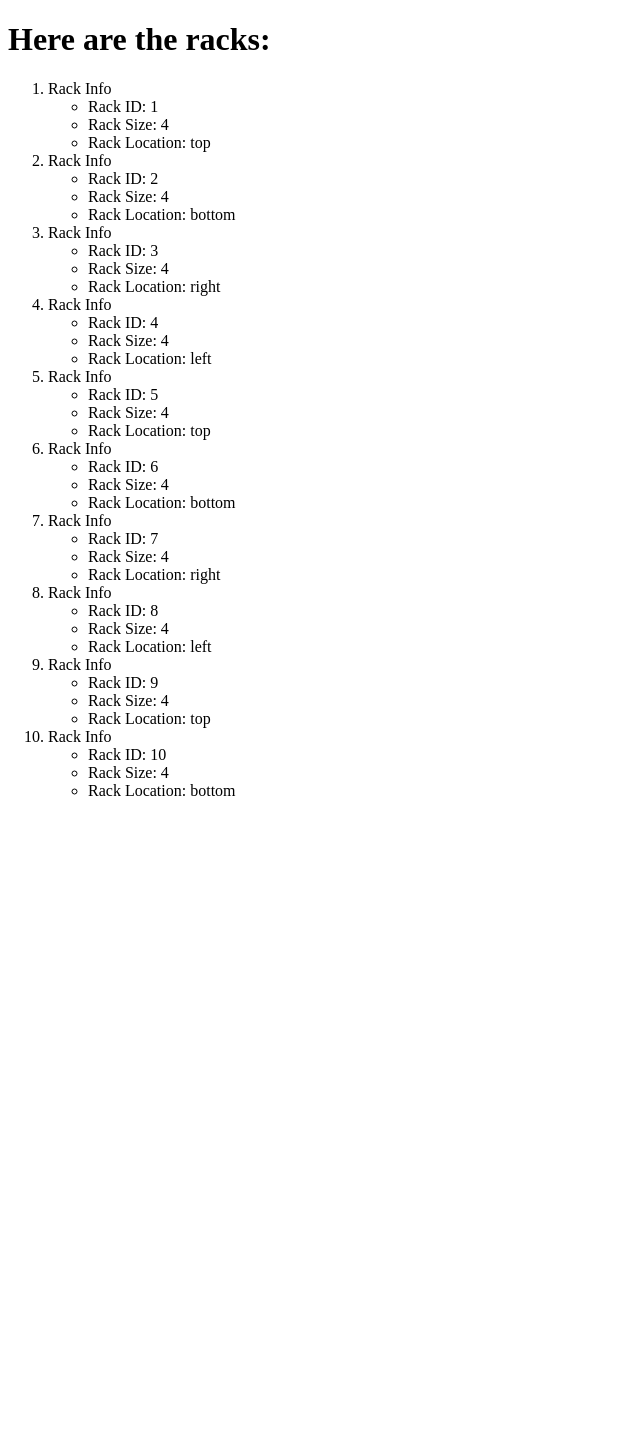
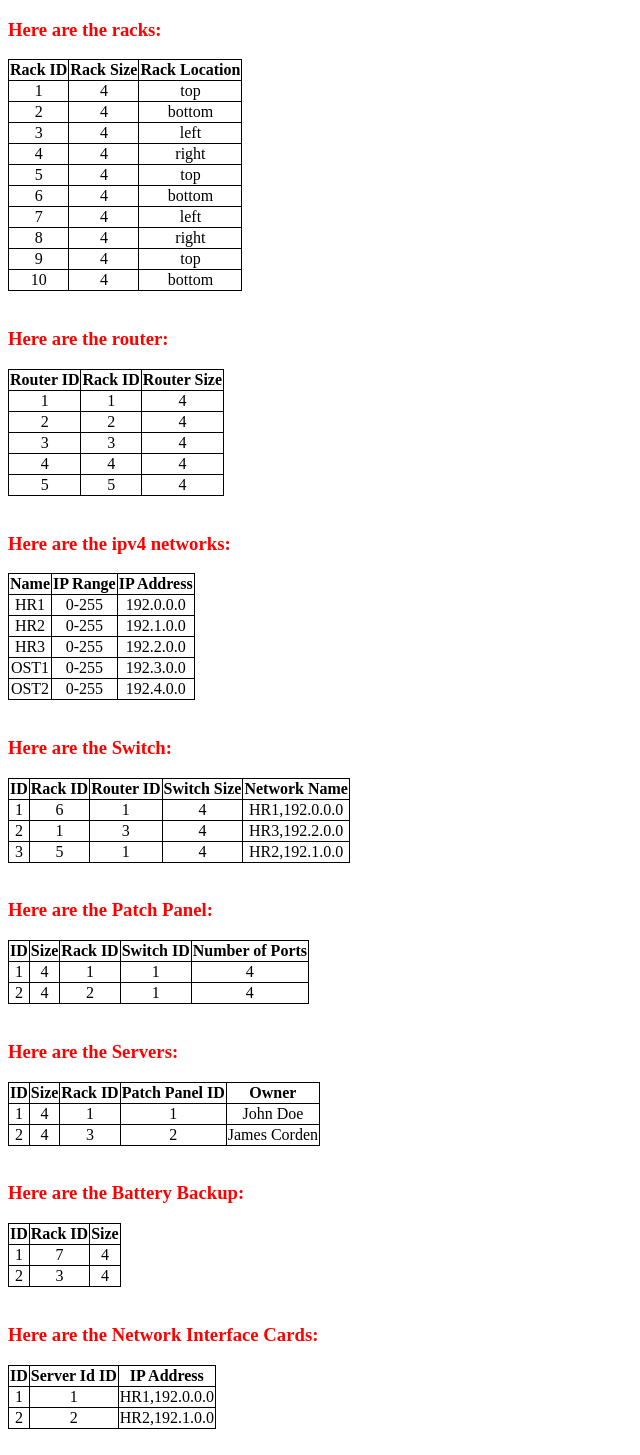
Before and after one commit to WebFrameworks-F21/rsa2, a Django app: page /second_page/ in a window 1280 px wide. Shown: the whole page, without its empty margins (0-640 px from the left). Before the commit the page ends 796 px from the top, so only its background shows below. Run offline with Django 3.2, Linux system fonts and the light colour scheme; data comes from the database, SQL or seed files in the repository.

Commit message:
third draft

```diff
--- a/rsa_rack/first_api_backend/models.py
+++ b/rsa_rack/first_api_backend/models.py
@@ -7,66 +7,67 @@ class Rack(models.Model):
     location = models.CharField(max_length=100)
 
     def __str__(self):
-        return "Rack ID: " + str(self.id) + "\n" + "Rack Location: " + self.location + "\n"
+        return str(self.id)
 
 class Router(models.Model):
     id = models.IntegerField(primary_key = True, auto_created = True)
-    rack_id = models.ForeignKey(Rack, on_delete=models.CASCADE)
+    rack_id = models.OneToOneField(Rack, on_delete=models.CASCADE)
     size = models.IntegerField()
 
     def __str__(self):
-        return "Router ID: " + str(self.id) + "\n"
+        return str(self.id)
 
 class ipv4_network(models.Model):
-    #id = models.IntegerField(primary_key = True, auto_created = True)
     name = models.CharField(max_length = 200, unique = True, primary_key = True)
     ip_range = models.CharField(max_length = 200)
+    ip_address = models.CharField(max_length = 1000, unique = True)
+
 
     def __str__(self):
-        return "Name: " + self.name + "\n" + "IP Range: " + self.ip_range + "\n"
+        return self.name + "," + self.ip_address
 
 class Switch(models.Model):
     id = models.IntegerField(primary_key = True, auto_created = True)
-    rack_id = models.ForeignKey(Rack, on_delete=models.CASCADE)
+    rack_id = models.OneToOneField(Rack, on_delete=models.CASCADE)
     router_id = models.ForeignKey(Router, on_delete=models.CASCADE)
     size = models.IntegerField()
     network_name = models.ForeignKey(ipv4_network, on_delete=models.CASCADE )
 
     def __str__(self):
-        return "Switch ID: " + str(self.id) + "\n"
+        return str(self.id)
 
 class PatchPanel(models.Model):
     id = models.IntegerField(primary_key = True, auto_created = True)
     size = models.IntegerField()
-    rack_id = models.ForeignKey(Rack, on_delete=models.CASCADE)
+    rack_id = models.OneToOneField(Rack, on_delete=models.CASCADE)
     switch_id = models.ForeignKey(Switch, on_delete=models.CASCADE)
     number_of_ports = models.IntegerField()
 
     def __str__(self):
-        return "Patch Panel ID: " + str(self.id) + "\n"
+        return str(self.id)
 
 class Server(models.Model):
     id = models.IntegerField(primary_key= True, auto_created=True)
     size = models.IntegerField()
-    rack_id = models.ForeignKey(Rack, on_delete=models.CASCADE)
+    rack_id = models.OneToOneField(Rack, on_delete=models.CASCADE)
     patch_panel_id = models.ForeignKey(PatchPanel, on_delete=models.CASCADE)
     owner = models.CharField(max_length = 200)
 
     def __str__(self):
-        return "Server ID: " + str(self.id) + "\n"
+        return  str(self.id)
 
 class BatteryBackup(models.Model):
     id = models.IntegerField(primary_key= True, auto_created=True)
-    rack_id = models.ForeignKey(Rack, on_delete=models.CASCADE)
+    rack_id = models.OneToOneField(Rack, on_delete=models.CASCADE)
     size = models.IntegerField()
 
     def __str__(self):
-        return "Battery Backup ID: " + str(self.id) + "\n"
+        return "Battery Backup ID: " + str(self.id) + "."
 
 class NetworkInterfaceCard(models.Model):
     id = models.IntegerField(primary_key= True, auto_created=True)
     server_id = models.ForeignKey(Server, on_delete=models.CASCADE)
-    ip_address = models.CharField(max_length = 1000, unique = True)
+    ip_address = models.OneToOneField(ipv4_network, to_field='ip_address', on_delete=models.CASCADE)
 
     def __str__(self):
-        return "Network Interface Card's IP Address: " + self.ip_address + "\n"
+        return "Network Interface Card's :: " + str(self.ip_address) + "."
--- a/rsa_rack/first_api_backend/views.py
+++ b/rsa_rack/first_api_backend/views.py
@@ -6,6 +6,13 @@ def index(request):
     return render(request, 'first_api_backend/first_api_backend_index.html')
 
 def second_page(request):
-    second_page_list = Rack.objects.order_by('id')
-    second_page_dict = {'second_page_key': second_page_list}
+    second_page_rack_list = Rack.objects.order_by('id')
+    second_page_router_list = Router.objects.order_by('id')
+    second_page_ipv4_network_list = ipv4_network.objects.order_by('name')
+    second_page_switch_list = Switch.objects.order_by('id')
+    second_page_patch_panel_list = PatchPanel.objects.order_by('id')
+    second_page_server_list = Server.objects.order_by('id')
+    second_page_battery_backup_list = BatteryBackup.objects.order_by('id')
+    second_page_network_interface_card_list = NetworkInterfaceCard.objects.order_by('id')
+    second_page_dict = {'second_page_rack_key': second_page_rack_list, 'second_page_router_key': second_page_router_list, 'second_page_ipv4_network_key': second_page_ipv4_network_list,'second_page_switch_key': second_page_switch_list,'second_page_patch_panel_key': second_page_patch_panel_list,'second_page_server_key': second_page_server_list,'second_page_battery_backup_key': second_page_battery_backup_list,'second_page_network_interface_card_key': second_page_network_interface_card_list }
     return render(request, 'first_api_backend/first_api_backend_2.html', context = second_page_dict)
--- a/rsa_rack/rsa_rack/settings.py
+++ b/rsa_rack/rsa_rack/settings.py
@@ -27,8 +27,8 @@ SECRET_KEY = 'django-insecure-&&jp64&q1zi0g-&+jwpp)n99mw_&kk0wm&+l0q(*&8e4_zhs-d
 
 # SECURITY WARNING: don't run with debug turned on in production!
 DEBUG = True
-
 ALLOWED_HOSTS = []
+# ALLOWED_HOSTS = [('admin', 'aayush.guragain@wmich.edu')]
 
 
 # Application definition
--- /dev/null
+++ b/rsa_rack/static/css/style.css
@@ -0,0 +1,8 @@
+table, th, td {
+  border: 1px solid black;
+  border-collapse: collapse;
+  text-align: center;
+}
+h3{
+  color: red;
+}
--- a/rsa_rack/templates/first_api_backend/first_api_backend_2.html
+++ b/rsa_rack/templates/first_api_backend/first_api_backend_2.html
@@ -1,22 +1,177 @@
+
 <!DOCTYPE html>
+{% load static %}
 <html lang="en" dir="ltr">
   <head>
     <meta charset="utf-8">
     <title>Second Page</title>
+    <link rel="stylesheet" href={% static 'css/style.css' %}/>
   </head>
   <body>
-    <h1>Here are the racks: </h1>
-    {% if second_page_key %}
-      <ol>
-        {% for space in second_page_key %}
-          <li>Rack Info</li>
-          <ul>
-            <li>Rack ID: {{space.id}}</li>
-            <li>Rack Size: {{space.size}}</li>
-            <li>Rack Location: {{space.location}}</li>
-          </ul>
-        {% endfor %}
-      </ol>
+    <h3>Here are the racks: </h3>
+    {% if second_page_rack_key %}
+    <table>
+      <tr>
+        <th>Rack ID</th>
+        <th>Rack Size</th>
+        <th>Rack Location</th>
+      </tr>
+      {% for i in second_page_rack_key %}
+      <tr>
+        <td>{{i.id}}</td>
+        <td>{{i.size}}</td>
+        <td>{{i.location}}</td>
+      </tr>
+      {% endfor %}
+    </table>
     {% endif %}
+    <br>
+    <!-- <img src="{% static 'images/nasa.jpg'%}" alt="nasa"> -->
+    <h3>Here are the router: </h3>
+    {% if second_page_router_key %}
+    <table>
+      <tr>
+        <th>Router ID</th>
+        <th>Rack ID</th>
+        <th>Router Size</th>
+      </tr>
+      {% for i in second_page_router_key %}
+      <tr>
+        <td>{{i.id}}</td>
+        <td>{{i.rack_id}}</td>
+        <td>{{i.size}}</td>
+      </tr>
+      {% endfor %}
+    </table>
+    {% endif %}
+    <br>
+
+    <h3>Here are the ipv4 networks: </h3>
+    {% if second_page_ipv4_network_key %}
+    <table>
+      <tr>
+        <th>Name</th>
+        <th>IP Range</th>
+        <th>IP Address</th>
+      </tr>
+      {% for i in second_page_ipv4_network_key %}
+      <tr>
+        <td>{{i.name}}</td>
+        <td>{{i.ip_range}}</td>
+        <td>{{i.ip_address}}</td>
+      </tr>
+      {% endfor %}
+    </table>
+    {% endif %}
+    <br>
+
+    <h3>Here are the Switch: </h3>
+    {% if second_page_switch_key %}
+    <table>
+      <tr>
+        <th>ID</th>
+        <th>Rack ID</th>
+        <th>Router ID</th>
+        <th>Switch Size</th>
+        <th>Network Name</th>
+      </tr>
+      {% for i in second_page_switch_key %}
+      <tr>
+        <td>{{i.id}}</td>
+        <td>{{i.rack_id}}</td>
+        <td>{{i.router_id}}</td>
+        <td>{{i.size}}</td>
+        <td>{{i.network_name}}</td>
+      </tr>
+      {% endfor %}
+    </table>
+    {% endif %}
+    <br>
+
+    <h3>Here are the Patch Panel: </h3>
+    {% if second_page_patch_panel_key %}
+    <table>
+      <tr>
+        <th>ID</th>
+        <th>Size</th>
+        <th>Rack ID</th>
+        <th>Switch ID</th>
+        <th>Number of Ports</th>
+      </tr>
+      {% for i in second_page_patch_panel_key %}
+      <tr>
+        <td>{{i.id}}</td>
+        <td>{{i.size}}</td>
+        <td>{{i.rack_id}}</td>
+        <td>{{i.switch_id}}</td>
+        <td>{{i.number_of_ports}}</td>
+      </tr>
+      {% endfor %}
+    </table>
+    {% endif %}
+    <br>
+
+
+    <h3>Here are the Servers: </h3>
+    {% if second_page_server_key %}
+    <table>
+      <tr>
+        <th>ID</th>
+        <th>Size</th>
+        <th>Rack ID</th>
+        <th>Patch Panel ID</th>
+        <th>Owner</th>
+      </tr>
+      {% for i in second_page_server_key %}
+      <tr>
+        <td>{{i.id}}</td>
+        <td>{{i.size}}</td>
+        <td>{{i.rack_id}}</td>
+        <td>{{i.patch_panel_id}}</td>
+        <td>{{i.owner}}</td>
+      </tr>
+      {% endfor %}
+    </table>
+    {% endif %}
+    <br>
+
+    <h3>Here are the Battery Backup: </h3>
+    {% if second_page_battery_backup_key %}
+    <table>
+      <tr>
+        <th>ID</th>
+        <th>Rack ID</th>
+        <th>Size</th>
+      </tr>
+      {% for i in second_page_battery_backup_key %}
+      <tr>
+        <td>{{i.id}}</td>
+        <td>{{i.rack_id}}</td>
+        <td>{{i.size}}</td>
+      </tr>
+      {% endfor %}
+    </table>
+    {% endif %}
+    <br>
+
+    <h3>Here are the Network Interface Cards: </h3>
+    {% if second_page_network_interface_card_key %}
+    <table>
+      <tr>
+        <th>ID</th>
+        <th>Server Id ID</th>
+        <th>IP Address</th>
+      </tr>
+      {% for i in second_page_network_interface_card_key %}
+      <tr>
+        <td>{{i.id}}</td>
+        <td>{{i.server_id}}</td>
+        <td>{{i.ip_address}}</td>
+      </tr>
+      {% endfor %}
+    </table>
+    {% endif %}
+    <br>
+
   </body>
 </html>
```
Also changed, not shown: rsa_rack/templates/first_api_backend/first_api_backend_index.html (+6 -6 lines), rsa_rack/db.sqlite3, rsa_rack/first_api_backend/migrations/0002_auto_20211207_1906.py (added), rsa_rack/first_api_backend/migrations/0003_alter_ipv4_network_ip_address.py (added), rsa_rack/first_api_backend/migrations/0004_alter_ipv4_network_ip_address.py (added), rsa_rack/first_api_backend/migrations/0005_auto_20211207_2230.py (added), rsa_rack/first_api_backend/migrations/0006_auto_20211207_2243.py (added), rsa_rack/first_api_backend/migrations/0007_auto_20211208_0000.py (added), rsa_rack/first_api_backend/migrations/0008_auto_20211208_0004.py (added), rsa_rack/first_api_backend/migrations/0009_alter_networkinterfacecard_ip_address.py (added), rsa_rack/static/images/nasa.JPG (added).
